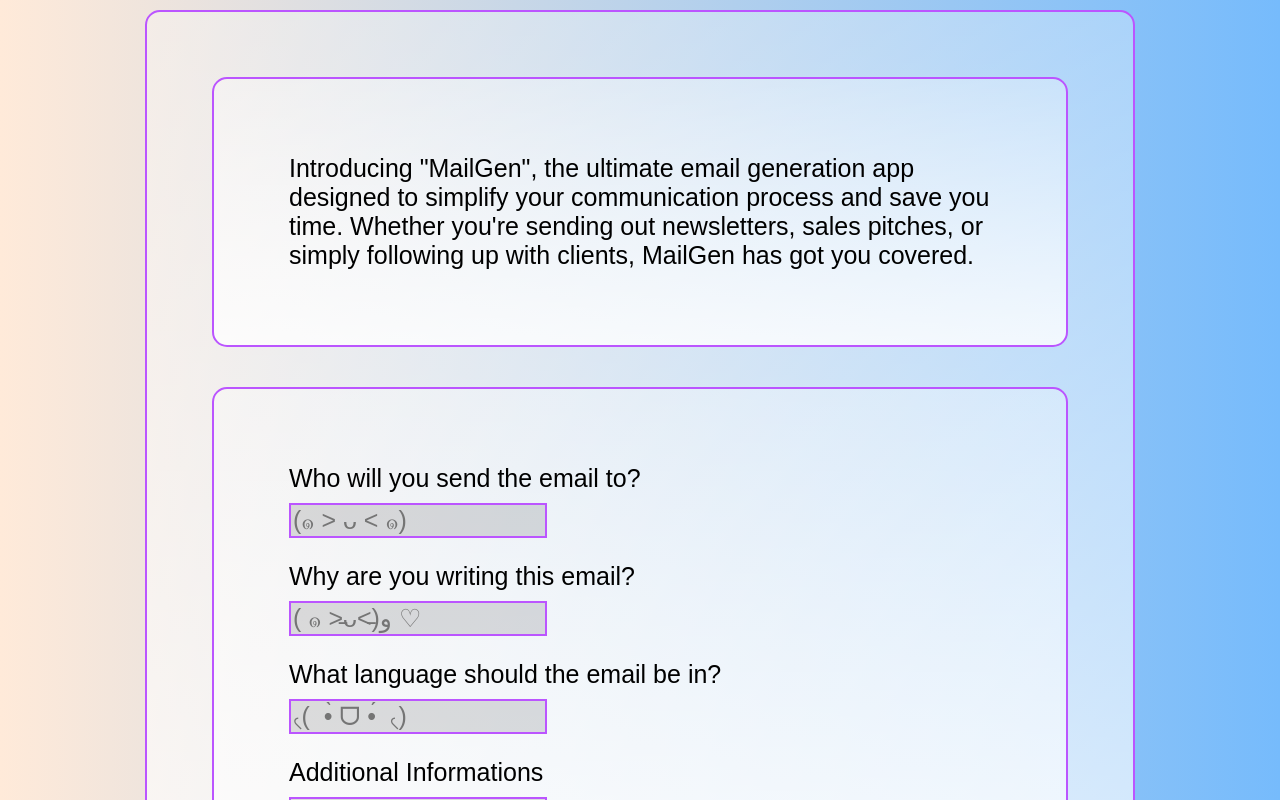
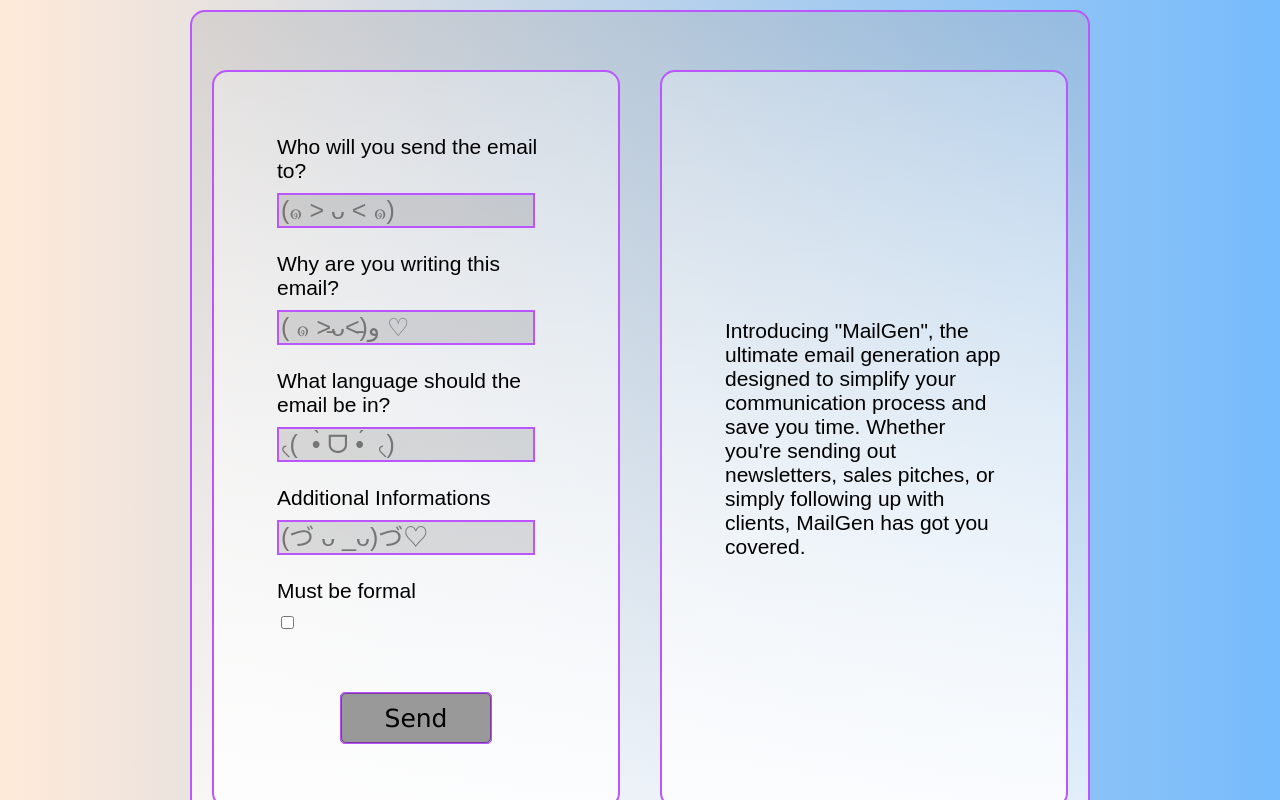
Before and after one commit to Pramsh/chatty, a React (Create React App) app: page / in a window 1280 px wide. Shown: the top 800 px of the page. Built offline with nearby package versions, Linux system fonts and the light colour scheme; no server answers; what aws-amplify would draw is missing.

Commit message:
fixed lateral scrollbar behavior

```diff
--- a/amplify/team-provider-info.json
+++ b/amplify/team-provider-info.json
@@ -15,7 +15,7 @@
       "function": {
         "myLamAPIFunc": {
           "deploymentBucketName": "amplify-emailgen-dev-231211-deployment",
-          "s3Key": "amplify-builds/myLamAPIFunc-7463634b52415475464b-build.zip"
+          "s3Key": "amplify-builds/myLamAPIFunc-754e59496a4131423276-build.zip"
         }
       },
       "api": {
--- a/src/Components/CGPT/Cgpt.css
+++ b/src/Components/CGPT/Cgpt.css
@@ -4,25 +4,26 @@
     display: flex;
     justify-content: center;
     align-items: center;
-
 }
 
 
 .container {
-    background-image:linear-gradient(to top, rgba(255,255, 255, 0.8),rgba(255,255,255,0.3)) ;
+    background-image:linear-gradient(to top, rgba(255,255, 255, 0.8),rgba(170, 170, 170, 0.287)) ;
     border: 2px solid rgb(187, 85, 255) ;
     display: flex;
     flex-wrap: wrap-reverse;
     justify-content: space-around;
-    padding: 2.8em;
+    padding-top: 3%;
+    padding-bottom: 3%;
     border-radius: 15px;
     flex-basis: 70%;
     margin: 10px;
+
 }
 .el{
     padding :3em;
     flex-grow: 1;
-    font-size: 25px;
+    font-size: 21px;
     font-family: sans-serif;
     color: rgb(0, 0, 0);
     background-image:linear-gradient(to top, rgba(255,255, 255, 0.8),rgba(255,255,255,0.3)) ;
--- a/src/Components/GifGtpAnswer/GifGptAnswer.jsx
+++ b/src/Components/GifGtpAnswer/GifGptAnswer.jsx
@@ -3,7 +3,7 @@
 function GifGptAnswer(){
     return(
         <div>
-            <img src="/assets/answer_loading.gif" alt="Loading..." />
+            <img src="/assets/leoncino.gif" alt="Loading..."  width="300" height="300"></img>
         </div>
     )
 }
--- a/src/index.css
+++ b/src/index.css
@@ -5,7 +5,9 @@
     sans-serif;
   -webkit-font-smoothing: antialiased;
   -moz-osx-font-smoothing: grayscale;
+  overflow-x: hidden;
 }
+
 
 code {
   font-family: source-code-pro, Menlo, Monaco, Consolas, 'Courier New',
```
Also changed, not shown: public/assets/leoncino.gif (added).
